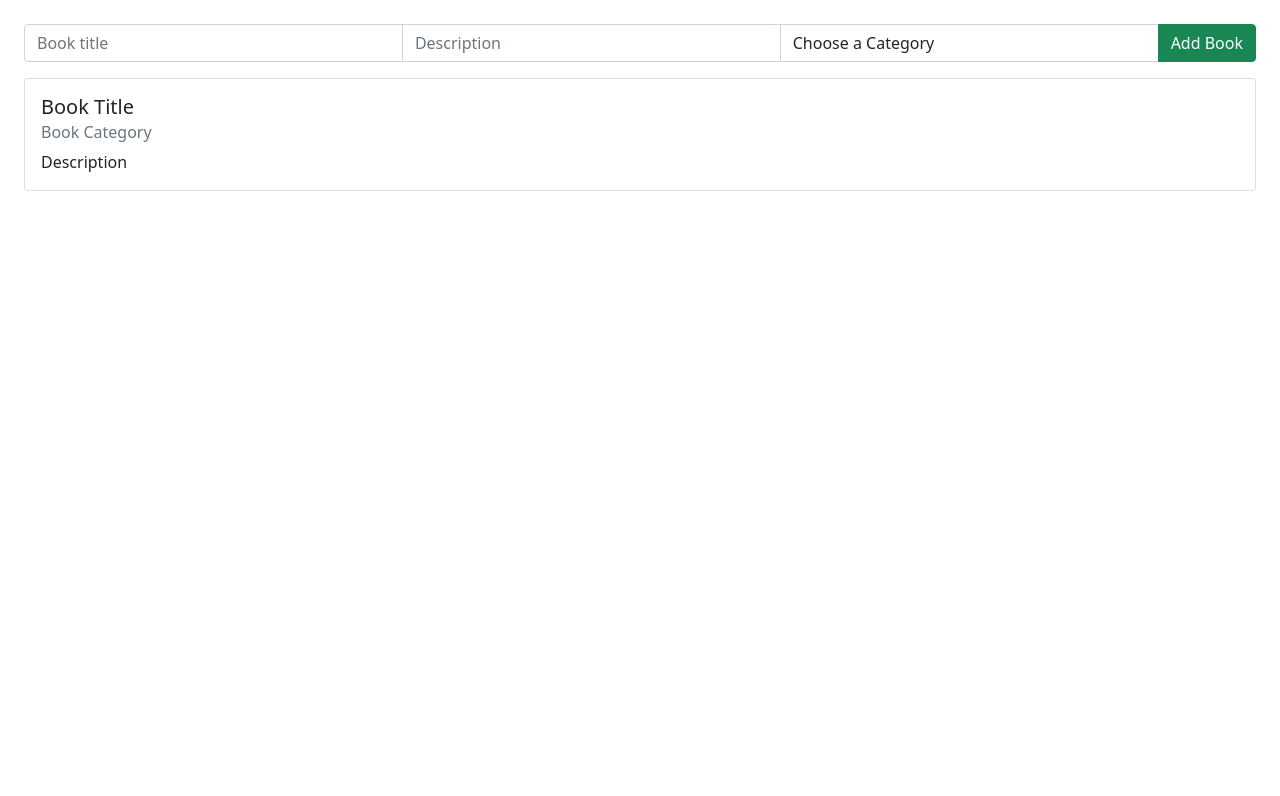
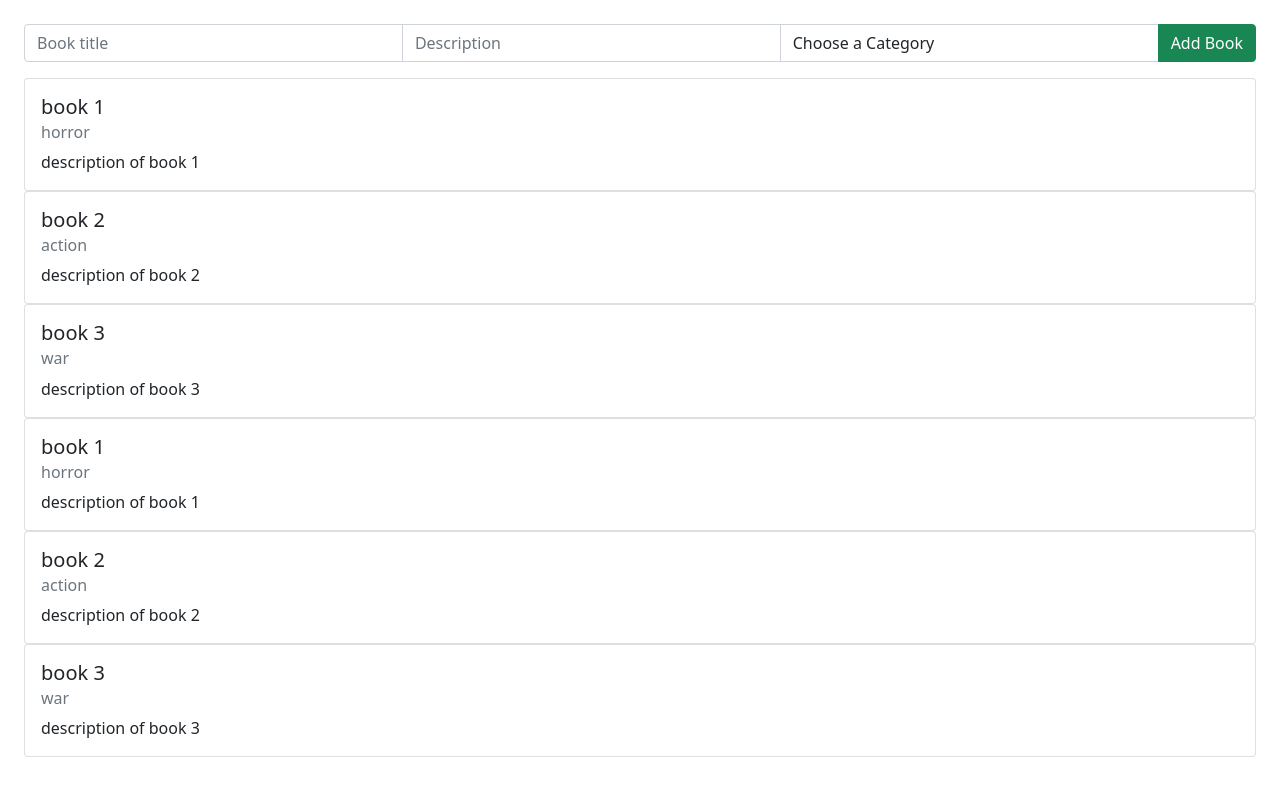
Before and after one commit to Wusinho/library-app, a React (Create React App) app: page / in a window 1280 px wide. Shown: the top 796 px of the page. Built offline with nearby package versions, Linux system fonts and the light colour scheme.

Commit message:
Added books

```diff
--- a/src/components/App.jsx
+++ b/src/components/App.jsx
@@ -1,20 +1,12 @@
 import React from 'react';
 import BookForm from './BookForm';
 import BookList from './BooksList';
-import store from '../reducers/store';
-import * as actions from '../actions/book';
 
-const App = () => {
-  store.dispatch(actions.bookAdded('book 1', 'description of book 1', 'horror'));
-  store.dispatch(actions.bookAdded('book 2', 'description of book 2', 'action'));
-  store.dispatch(actions.bookAdded('book 3', 'description of book 3', 'war'));
-
-  return (
-    <div>
-      <BookForm />
-      <BookList />
-    </div>
-  );
-};
+const App = () => (
+  <div>
+    <BookForm />
+    <BookList />
+  </div>
+);
 
 export default App;
--- a/src/components/BooksList.jsx
+++ b/src/components/BooksList.jsx
@@ -1,15 +1,29 @@
-import React from 'react';
+import React, { useEffect } from 'react';
+import store from '../reducers/store';
+import * as actions from '../actions/book';
 
-function BooksList() {
+const BooksList = () => {
+  store.dispatch(actions.bookAdded('book 1', 'description of book 1', 'horror'));
+  store.dispatch(actions.bookAdded('book 2', 'description of book 2', 'action'));
+  store.dispatch(actions.bookAdded('book 3', 'description of book 3', 'war'));
+
+  useEffect(() => {
+
+  }, []);
+
+  const getBooks = (store.getState());
+
   return (
-    <div className="card">
-      <div className="card-body">
-        <h5 className="card-title">Book Title</h5>
-        <h6 className="card-subtitle mb-2 text-muted">Book Category</h6>
-        <p className="card-text">Description</p>
+    getBooks.map((book) => (
+      <div className="card" key={book.id}>
+        <div className="card-body">
+          <h5 className="card-title">{book.title}</h5>
+          <h6 className="card-subtitle mb-2 text-muted">{book.category}</h6>
+          <p className="card-text">{book.description}</p>
+        </div>
       </div>
-    </div>
+    ))
   );
-}
+};
 
 export default BooksList;
--- a/src/reducers/books.js
+++ b/src/reducers/books.js
@@ -5,7 +5,7 @@ export default function reducer(state = [], action) {
     return [
       ...state,
       {
-        id: (Math.random() * 10000),
+        id: Math.floor(Math.random() * 10000),
         title: action.payload.title,
         description: action.payload.description,
         category: action.payload.category,
--- a/src/reducers/createStore.js
+++ b/src/reducers/createStore.js
@@ -1,5 +1,5 @@
 import { configureStore } from '@reduxjs/toolkit';
 
-export default function configureStoreApp({ reducer }) {
-  return configureStore({ reducer });
+export default function configureStoreApp(reducer) {
+  return configureStore(reducer);
 }
```
